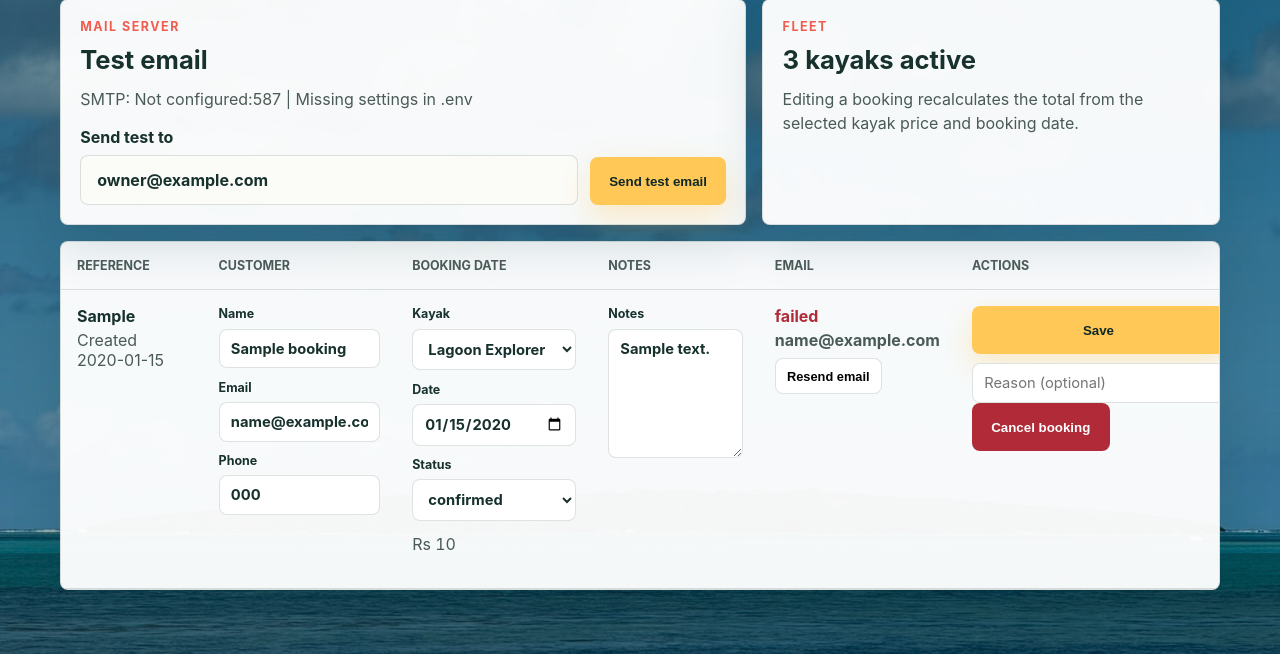
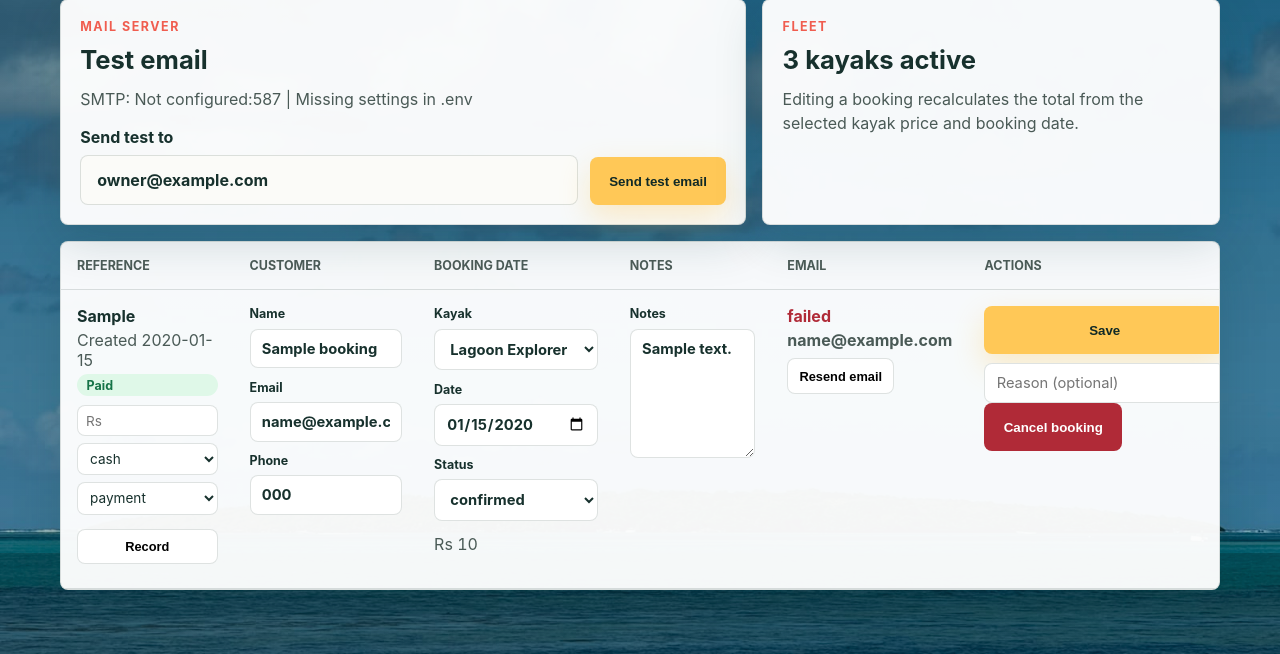
Before and after one commit to Hewish8/rental-platform, a Flask app: page /admin in a window 1280 px wide. Shown: the part 247-901 px from the top of the page. Run offline with Flask 3, Linux system fonts and the light colour scheme; the visitor is signed in with stand-in values (Sample User, id 1); data comes from the database, SQL or seed files in the repository; tables that the repository leaves empty hold one stand-in row (values such as "Sample post"); parts of the project's set-up code (start-up, migrations or seed data) failed here and were passed over.

Commit message:
T25: payment and refund recording per booking
payments table (cash/card/transfer, payment/refund, who recorded,
note), net-paid helpers, Paid/Due chips and a record-payment form in
the admin table, all audited. Invalid amounts rejected.

Co-Authored-By: Claude Fable 5 <noreply@anthropic.com>

```diff
--- a/app.py
+++ b/app.py
@@ -156,6 +156,21 @@ def init_db(database, owner_email=None, owner_password=None):
                 role TEXT NOT NULL DEFAULT 'staff',
                 active INTEGER NOT NULL DEFAULT 1,
                 created_at TEXT NOT NULL
+            )
+            """
+        )
+        db.execute(
+            """
+            CREATE TABLE IF NOT EXISTS payments (
+                id INTEGER PRIMARY KEY AUTOINCREMENT,
+                booking_id INTEGER NOT NULL,
+                amount INTEGER NOT NULL,
+                kind TEXT NOT NULL DEFAULT 'payment',
+                method TEXT NOT NULL,
+                note TEXT,
+                recorded_by TEXT NOT NULL,
+                created_at TEXT NOT NULL,
+                FOREIGN KEY (booking_id) REFERENCES bookings(id)
             )
             """
         )
@@ -698,6 +713,17 @@ def booking_ics(reference):
 # --- Admin routes -------------------------------------------------------
 
 
+def payments_by_booking(db):
+    rows = db.execute(
+        """
+        SELECT booking_id,
+               COALESCE(SUM(CASE WHEN kind = 'refund' THEN -amount ELSE amount END), 0) AS paid
+        FROM payments GROUP BY booking_id
+        """
+    ).fetchall()
+    return {row["booking_id"]: row["paid"] for row in rows}
+
+
 def record_audit(db, action, entity, entity_id=None, details=None):
     """Append-only trail of who changed what. Committed with the caller's commit."""
     user = getattr(g, "user", None)
@@ -788,10 +814,12 @@ def admin():
         """
     ).fetchall()
     kayaks = db.execute("SELECT * FROM kayaks WHERE active = 1 ORDER BY id").fetchall()
+    paid_map = payments_by_booking(db)
     return render_template(
         "admin.html",
         bookings=bookings,
         kayaks=kayaks,
+        paid_map=paid_map,
         smtp_configured=smtp_is_configured(cfg),
         owner_email=cfg["OWNER_EMAIL"],
         smtp_host=cfg["SMTP_HOST"],
@@ -913,6 +941,43 @@ def admin_resend_email(booking_id):
 
 
 @admin_required
+def admin_record_payment(booking_id):
+    db = get_db()
+    booking = db.execute("SELECT * FROM bookings WHERE id = ?", (booking_id,)).fetchone()
+    if booking is None:
+        flash("Booking not found.", "error")
+        return redirect(url_for("admin"))
+    try:
+        amount = int(request.form["amount"])
+        if amount <= 0:
+            raise ValueError
+    except (KeyError, ValueError):
+        flash("Enter a positive amount in rupees.", "error")
+        return redirect(url_for("admin"))
+    kind = "refund" if request.form.get("kind") == "refund" else "payment"
+    method = request.form.get("method", "cash")
+    if method not in ("cash", "card", "transfer"):
+        method = "cash"
+    note = request.form.get("note", "").strip()
+    db.execute(
+        "INSERT INTO payments (booking_id, amount, kind, method, note, recorded_by, created_at) VALUES (?, ?, ?, ?, ?, ?, ?)",
+        (
+            booking_id,
+            amount,
+            kind,
+            method,
+            note,
+            g.user["email"],
+            datetime.now(timezone.utc).isoformat(timespec="seconds"),
+        ),
+    )
+    record_audit(db, f"{kind}-recorded", "booking", booking_id, f"Rs {amount} {method} {note}".strip())
+    db.commit()
+    flash(f"{'Refund' if kind == 'refund' else 'Payment'} of Rs {amount} recorded for {booking['booking_reference']}.", "success")
+    return redirect(url_for("admin"))
+
+
+@admin_required
 def admin_audit():
     db = get_db()
     entries = db.execute(
@@ -983,6 +1048,9 @@ def create_app(config_overrides=None):
     app.add_url_rule(
         "/admin/bookings/<int:booking_id>/resend-email", "admin_resend_email", admin_resend_email, methods=["POST"]
     )
+    app.add_url_rule(
+        "/admin/bookings/<int:booking_id>/payments", "admin_record_payment", admin_record_payment, methods=["POST"]
+    )
     app.add_url_rule("/admin/audit", "admin_audit", admin_audit)
     app.add_url_rule("/admin/test-email", "admin_test_email", admin_test_email, methods=["POST"])
 
--- a/static/styles.css
+++ b/static/styles.css
@@ -1768,3 +1768,35 @@ dd,
   font-size: 0.88rem;
   word-break: break-word;
 }
+
+
+.pay-chip {
+  display: inline-block;
+  margin-top: 0.4rem;
+  padding: 0.2rem 0.6rem;
+  border-radius: var(--radius-pill);
+  font-size: 0.78rem;
+  font-weight: 700;
+}
+
+.pay-chip.paid {
+  color: var(--color-success);
+  background: var(--color-success-soft);
+}
+
+.pay-chip.due {
+  color: var(--color-warning);
+  background: var(--color-warning-soft);
+}
+
+.payment-form {
+  display: grid;
+  gap: 0.4rem;
+  margin-top: 0.6rem;
+}
+
+.payment-form input,
+.payment-form select {
+  padding: 0.4rem 0.5rem;
+  font-size: 0.85rem;
+}
--- a/templates/admin.html
+++ b/templates/admin.html
@@ -69,6 +69,27 @@
               <td>
                 <strong>{{ booking.booking_reference or booking.id }}</strong>
                 <span>Created {{ booking.created_at }}</span>
+                {% set paid = paid_map.get(booking.id, 0) %}
+                {% set due = (booking.total_price or 0) - paid %}
+                {% if due <= 0 %}
+                  <span class="pay-chip paid">Paid</span>
+                {% else %}
+                  <span class="pay-chip due">Due Rs {{ due }}</span>
+                {% endif %}
+                <form class="payment-form" method="post" action="{{ url_for('admin_record_payment', booking_id=booking.id) }}">
+                  <input type="hidden" name="_csrf" value="{{ csrf_token() }}">
+                  <input name="amount" type="number" min="1" placeholder="Rs" required aria-label="Amount">
+                  <select name="method" aria-label="Method">
+                    <option value="cash">cash</option>
+                    <option value="card">card</option>
+                    <option value="transfer">transfer</option>
+                  </select>
+                  <select name="kind" aria-label="Kind">
+                    <option value="payment">payment</option>
+                    <option value="refund">refund</option>
+                  </select>
+                  <button class="button resend" type="submit">Record</button>
+                </form>
               </td>
               <td>
                 <form id="booking-{{ booking.id }}-update" method="post" action="{{ url_for('admin_update_booking', booking_id=booking.id) }}">
```
Also changed, not shown: tests/test_app.py (+24 -0 lines).
